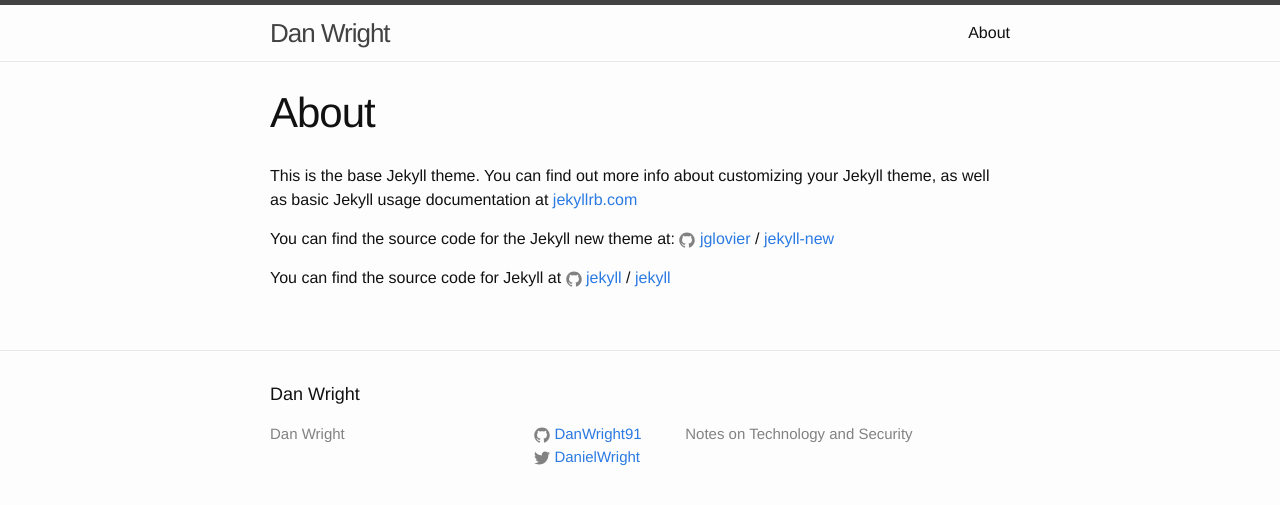
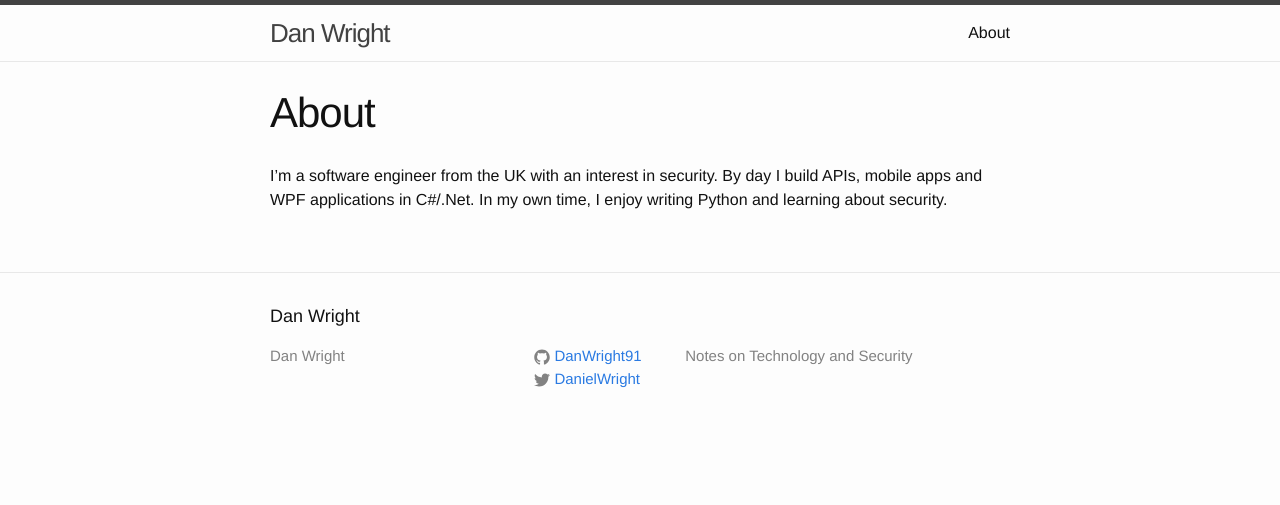
Before and after one commit to DanHatesNumbers/danhatesnumbers.github.io, a Jekyll site: the page built from about.md, in a window 1280 px wide. Shown: the top 505 px of the page. Built offline with Jekyll 4.4.1, drawn with Linux system fonts in a browser that asks for light colours.

Commit message:
Added brief bio to about.md

```diff
--- a/about.md
+++ b/about.md
@@ -4,12 +4,4 @@ title: About
 permalink: /about/
 ---
 
-This is the base Jekyll theme. You can find out more info about customizing your Jekyll theme, as well as basic Jekyll usage documentation at [jekyllrb.com](http://jekyllrb.com/)
-
-You can find the source code for the Jekyll new theme at:
-{% include icon-github.html username="jglovier" %} /
-[jekyll-new](https://github.com/jglovier/jekyll-new)
-
-You can find the source code for Jekyll at
-{% include icon-github.html username="jekyll" %} /
-[jekyll](https://github.com/jekyll/jekyll)
+I'm a software engineer from the UK with an interest in security. By day I build APIs, mobile apps and WPF applications in C#/.Net. In my own time, I enjoy writing Python and learning about security.
```
